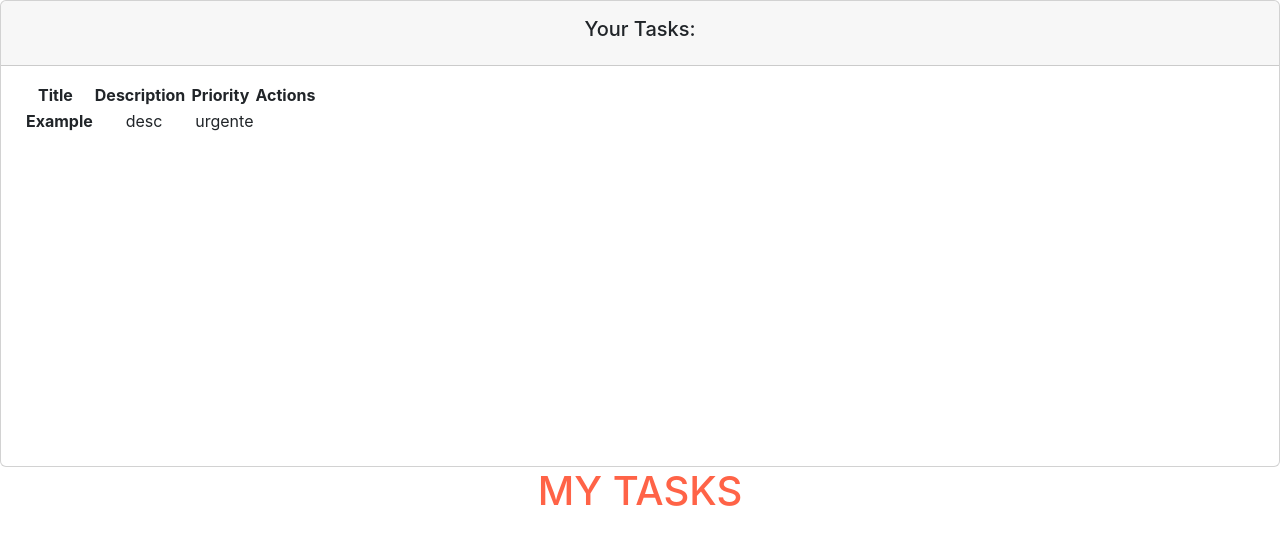
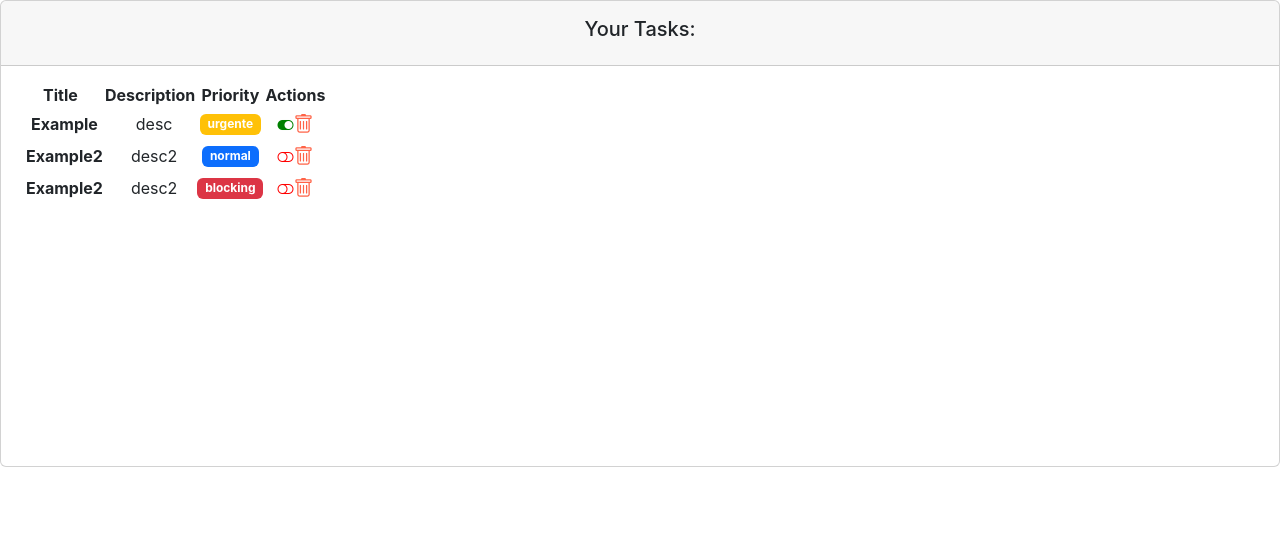
Before and after one commit to GonzaloGuaimas/final-project-OpenBootCamp, a React (Create React App) app: page / in a window 1280 px wide. Shown: the top 544 px of the page. Built offline with nearby package versions, Linux system fonts and the light colour scheme.

Commit message:
showing tasks with map function

```diff
--- a/package.json
+++ b/package.json
@@ -7,6 +7,7 @@
     "@testing-library/react": "^13.3.0",
     "@testing-library/user-event": "^13.5.0",
     "bootstrap": "^5.2.0",
+    "bootstrap-icons": "^1.9.1",
     "node-sass": "^7.0.1",
     "react": "^18.2.0",
     "react-dom": "^18.2.0",
--- a/src/components/containers/task_list.jsx
+++ b/src/components/containers/task_list.jsx
@@ -1,4 +1,4 @@
-import React from 'react'
+import React, { useState } from 'react'
 import { LEVELS } from '../../models/levels.enum'
 import { Task } from '../../models/task.class'
 import TaskComponent from '../pure/task'
@@ -6,6 +6,12 @@ import TaskComponent from '../pure/task'
 function TaskListComponent() {
 
   const defaultTask = new Task('Example','desc',true,LEVELS.URGENTE)
+  const defaultTask2 = new Task('Example2','desc2',false,LEVELS.NORMAL)
+  const defaultTask3 = new Task('Example2','desc2',false,LEVELS.BLOCKING)
+
+  const [tasks, setTasks] = useState([defaultTask,defaultTask2,defaultTask3])
+  const [loading, setLoading] = useState(true)
+
   const changeState = (id) => {
     console.log('cambiar estado de una tarea')
   }
@@ -28,12 +34,14 @@ function TaskListComponent() {
                     </tr>
                   </thead>
                   <tbody>
-                    <TaskComponent task={defaultTask} ></TaskComponent>
+                    {tasks.map((task,index) => {
+                      return(<TaskComponent task={task} key={index}></TaskComponent>)
+                    })}
+
                   </tbody>
                 </table>
               </div>
             </div>
-            <h1>MY TASKS</h1>
         </div>
 
     </div>
--- a/src/components/pure/task.jsx
+++ b/src/components/pure/task.jsx
@@ -2,8 +2,49 @@ import React from 'react'
 import PropTypes from 'prop-types'
 import { Task } from '../../models/task.class'
 import '../../styles/task.scss'
+import { LEVELS } from '../../models/levels.enum'
 
 function TaskComponent( { task } ) {
+
+    function taskLevelBadge(){
+        switch(task.level){
+            case LEVELS.NORMAL:
+                return(
+                <h6 className='mb-0'>
+                    <span className='badge bg-primary'>
+                        {task.level}
+                    </span>
+                </h6>)
+                break
+                case LEVELS.URGENTE:
+                    return(
+                    <h6 className='mb-0'>
+                        <span className='badge bg-warning'>
+                            {task.level}
+                        </span>
+                    </h6>)
+                    break
+                    case LEVELS.BLOCKING:
+                        return(
+                        <h6 className='mb-0'>
+                            <span className='badge bg-danger'>
+                                {task.level}
+                            </span>
+                        </h6>)
+                        break
+                default:
+                    break
+        }
+    }
+
+    function taskCompletedIcon(){
+        if(task.completed){
+            return <i className='bi-toggle-on' style={{color: 'green', fontWeight: 'bold'}}></i>
+        }else{
+            return <i className='bi-toggle-off' style={{color: 'red', fontWeight: 'bold'}}></i>
+        }
+    }
+
   return (
     <tr className='fw-normal'>
         <th>
@@ -13,26 +54,13 @@ function TaskComponent( { task } ) {
             <span className='ms-2'>{task.description}</span>
         </td>
         <td className='align-middle'>
-            <span className='ms-2'>{task.level}</span>
+           {taskLevelBadge()}
         </td>
         <td className='align-middle'>
-            <span className='ms-2'>{task.completed}</span>
+            {taskCompletedIcon()}
+            <i className='bi-trash' style={{color: 'tomato', fontSize: '20px'}}></i>
         </td>
     </tr>
-    //<div>
-    //    <h2 className='task-name'>
-    //        Name: { task.name }
-    //    </h2>
-    //    <h3>
-    //        Description: { task.description }
-    //    </h3>
-    //    <h4>
-    //        Level: { task.level }
-    //    </h4>
-    //    <h5>
-    //        This task is: { task.completed ? 'Completed' : 'Incompleted' }
-    //    </h5>
-    //</div>
   )
 }
 
--- a/src/index.js
+++ b/src/index.js
@@ -1,6 +1,7 @@
 import React from 'react';
 import ReactDOM from 'react-dom/client';
 import 'bootstrap/dist/css/bootstrap.css'
+import 'bootstrap-icons/font/bootstrap-icons.css'
 import './index.css';
 import App from './App';
 import reportWebVitals from './reportWebVitals';
```
Also changed, not shown: 1 other file (tests, documents, lock files or other folders).
